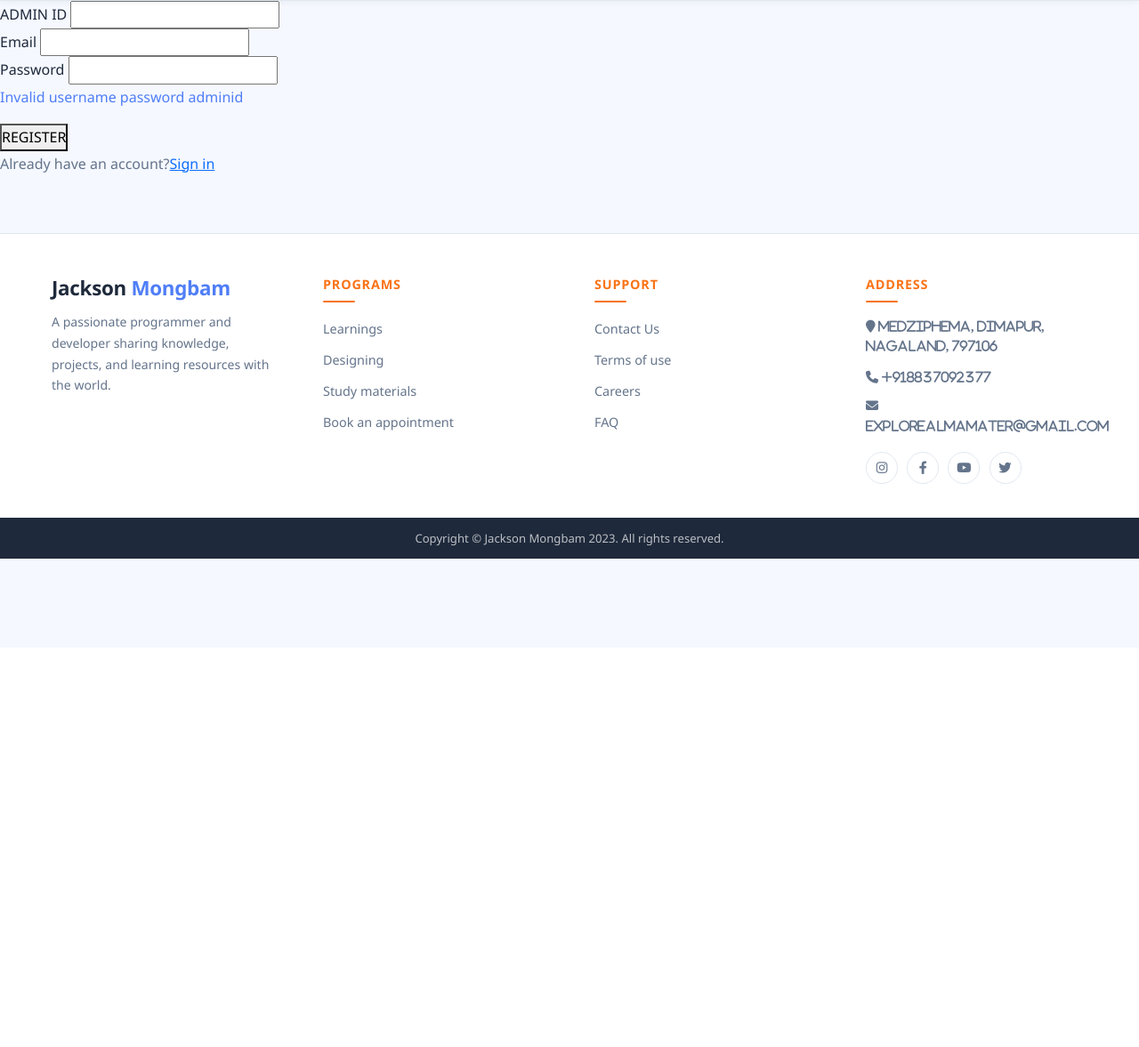
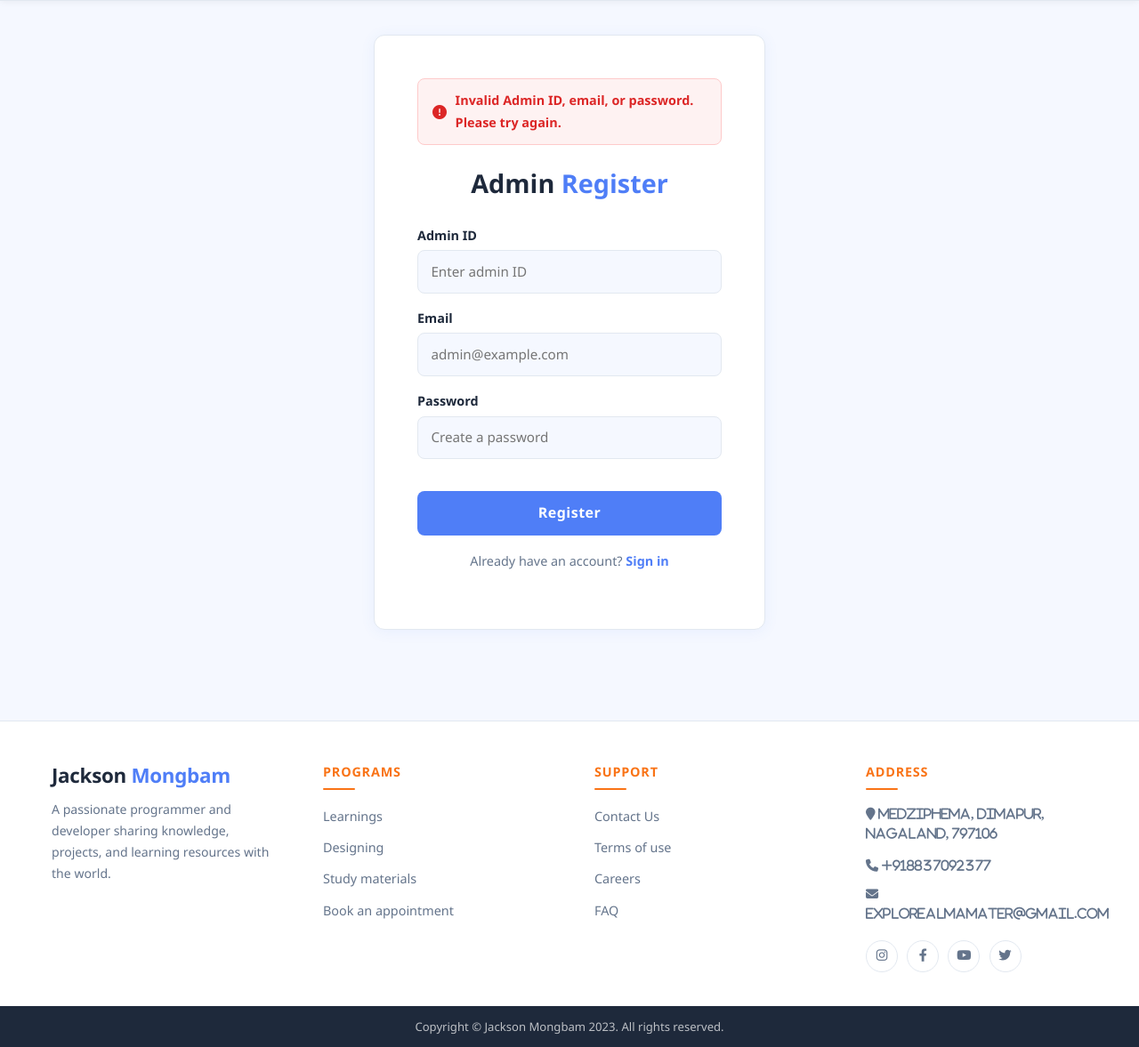
Before and after one commit to jacksonmongbam123/1013AEORL22, a Node server app: page /adminerror in a window 1280 px wide. Shown: the part 72-1249 px from the top of the page at 89% size. Before the commit the page ends 700 px from the top, so only its background shows below. Run offline with Node 20, Linux system fonts and the light colour scheme; some libraries are stand-ins or nearby versions.

Commit message:
Redesign: light theme for admin, adminerror, adminloginerror pages

```diff
--- a/views/adminerror.ejs
+++ b/views/adminerror.ejs
@@ -1,19 +1,29 @@
 <%- include('partials/header'); -%>
-<form action="/adminregister" method="post">
-    <div class="aligncolumn">
-        <label>ADMIN ID</label>
-        <input type="text" required="true" name="adminid">
+
+<div class="auth-wrapper">
+    <div class="auth-card">
+        <div style="background:#FEF2F2; border:1.5px solid #FECACA; border-radius:8px; padding:0.75rem 1rem; margin-bottom:1.5rem; display:flex; align-items:center; gap:0.6rem;">
+            <i class="fa-solid fa-circle-exclamation" style="color:#DC2626; font-size:1rem;"></i>
+            <span style="color:#DC2626; font-size:clamp(0.83rem,1.3vw,0.9rem); font-weight:600;">Invalid Admin ID, email, or password. Please try again.</span>
+        </div>
+        <h2>Admin <span>Register</span></h2>
+        <form action="/adminregister" method="post" style="margin-top:1.25rem;">
+            <div class="form-group">
+                <label>Admin ID</label>
+                <input type="text" name="adminid" placeholder="Enter admin ID" required>
+            </div>
+            <div class="form-group">
+                <label>Email</label>
+                <input type="email" name="username" placeholder="admin@example.com" required>
+            </div>
+            <div class="form-group">
+                <label>Password</label>
+                <input type="password" name="password" placeholder="Create a password" required>
+            </div>
+            <button type="submit" class="btn-auth">Register</button>
+            <p class="auth-link">Already have an account? <a href="/adminlogin">Sign in</a></p>
+        </form>
     </div>
-    <div class="aligncolumn">
-        <label>Email</label>
-        <input type="email" required="true" name="username">
-    </div>
-    <div class="aligncolumn">
-        <label>Password</label>
-        <input type="password" required="true" name="password">
-    </div>
-    <p><span>Invalid username password adminid</span></p>
-    <button type="submit">REGISTER</button>
-    <p>Already have an account?<a href="/adminlogin">Sign in</a></p>
-</form>
+</div>
+
 <%- include('partials/footer'); -%>
```
